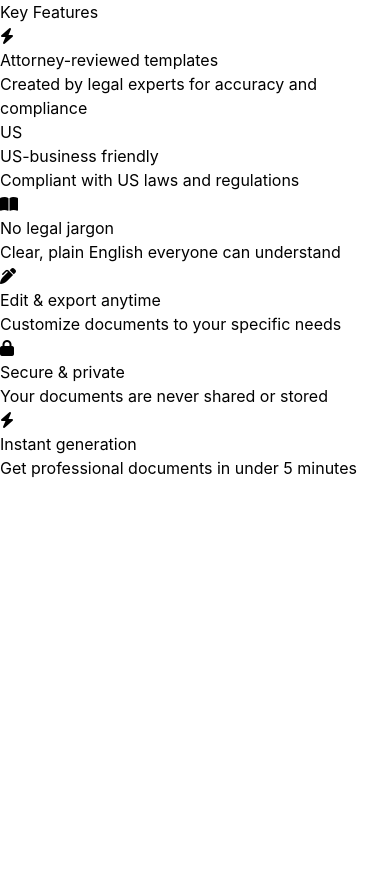
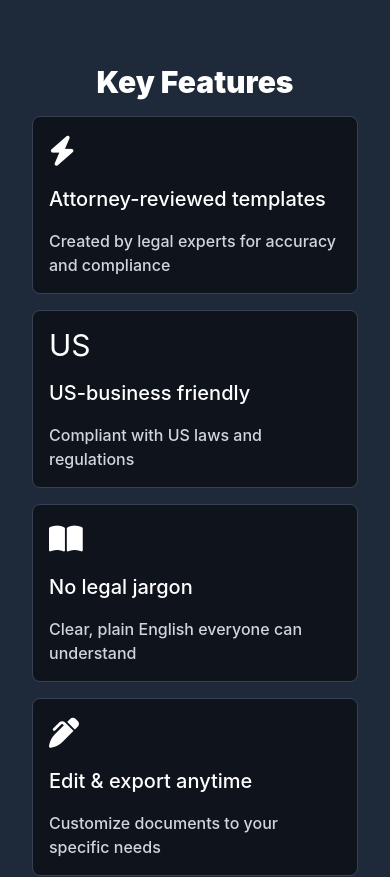
Before and after one commit to ArulrajMarazin/Arulraj-TailwindCss-New-Project, a website: page src/index.html in a window 390 px wide. Shown: the top 877 px of the page. Before the commit the page ends 844 px from the top, so only its background shows below. Drawn offline with Linux system fonts and the light colour scheme.

Commit message:
Style: enhance Features section and utilities
Update Features section markup to improve layout and visual styling: add padding, dark background, centered heading, responsive 3-column grid, and card styles (translucent black bg, rounded corners, padding, icon sizing, h3/p typography). Update generated CSS (src/output.css) to include new utility classes that support the markup: gap-43, md:grid-cols-3, bg-black/25, bg-black/50, border-gray-800, border-white, border-800, shadow, and shadow-black. These changes align the HTML with Tailwind-style utilities for the redesigned feature cards and responsive layout.

```diff
--- a/src/index.html
+++ b/src/index.html
@@ -19,41 +19,41 @@
 
         <!-- Features Section Start -->
 
-        <section class="">
+        <section class="py-16 px-8 bg-gray-800 text-white grid gap-4">
 
-            <h1 class="">Key Features</h1>
+            <h1 class="text-3xl font-black text-center">Key Features</h1>
 
-            <div class="">
+            <div class="grid gap-4 md:grid-cols-3 ">
 
-                <div class="">
-                    <div class=""><i class="fa-solid fa-bolt"></i></div>
-                    <h3 class="">Attorney-reviewed templates</h3>
-                    <p class="">Created by legal experts for accuracy and compliance</p>
+                <div class="bg-black/50 border-1 border-gray-700 rounded-lg p-4 grid gap-4">
+                    <div class="text-3xl "><i class="fa-solid fa-bolt"></i></div>
+                    <h3 class="text-xl font-medium">Attorney-reviewed templates</h3>
+                    <p class="text-gray-300 font-medium">Created by legal experts for accuracy and compliance</p>
                 </div>
-                <div class="">
-                    <div class="">US</div>
-                    <h3 class="">US-business friendly</h3>
-                    <p class="">Compliant with US laws and regulations</p>
+                <div class="bg-black/50 border-1 border-gray-700 rounded-lg p-4 grid gap-4">
+                    <div class="text-3xl ">US</div>
+                    <h3 class="text-xl font-medium">US-business friendly</h3>
+                    <p class="text-gray-300 font-medium">Compliant with US laws and regulations</p>
                 </div>
-                <div class="">
-                    <div class=""><i class="fa-solid fa-book-open"></i></div>
-                    <h3 class="">No legal jargon</h3>
-                    <p class="">Clear, plain English everyone can understand</p>
+                <div class="bg-black/50 border-1 border-gray-700 rounded-lg p-4 grid gap-4">
+                    <div class="text-3xl "><i class="fa-solid fa-book-open"></i></div>
+                    <h3 class="text-xl font-medium">No legal jargon</h3>
+                    <p class="text-gray-300 font-medium">Clear, plain English everyone can understand</p>
                 </div>
-                <div class="">
-                    <div class=""><i class="fa-solid fa-pen-clip"></i></div>
-                    <h3 class="">Edit & export anytime</h3>
-                    <p class="">Customize documents to your specific needs</p>
+                <div class="bg-black/50 border-1 border-gray-700 rounded-lg p-4 grid gap-4">
+                    <div class="text-3xl "><i class="fa-solid fa-pen-clip"></i></div>
+                    <h3 class="text-xl font-medium">Edit & export anytime</h3>
+                    <p class="text-gray-300 font-medium">Customize documents to your specific needs</p>
                 </div>
-                <div class="">
-                    <div class=""><i class="fa-solid fa-lock"></i></div>
-                    <h3 class="">Secure & private</h3>
-                    <p class="">Your documents are never shared or stored</p>
+                <div class="bg-black/50 border-1 border-gray-700 rounded-lg p-4 grid gap-4">
+                    <div class="text-3xl "><i class="fa-solid fa-lock"></i></div>
+                    <h3 class="text-xl font-medium">Secure & private</h3>
+                    <p class="text-gray-300 font-medium">Your documents are never shared or stored</p>
                 </div>
-                <div class="">
-                    <div class=""><i class="fa-solid fa-bolt"></i></div>
-                    <h3 class="">Instant generation</h3>
-                    <p class="">Get professional documents in under 5 minutes</p>
+                <div class="bg-black/50 border-1 border-gray-700 rounded-lg p-4 grid gap-4">
+                    <div class="text-3xl "><i class="fa-solid fa-bolt"></i></div>
+                    <h3 class="text-xl font-medium">Instant generation</h3>
+                    <p class="text-gray-300 font-medium">Get professional documents in under 5 minutes</p>
                 </div>
 
             </div>
```
Also changed, not shown: src/output.css.
